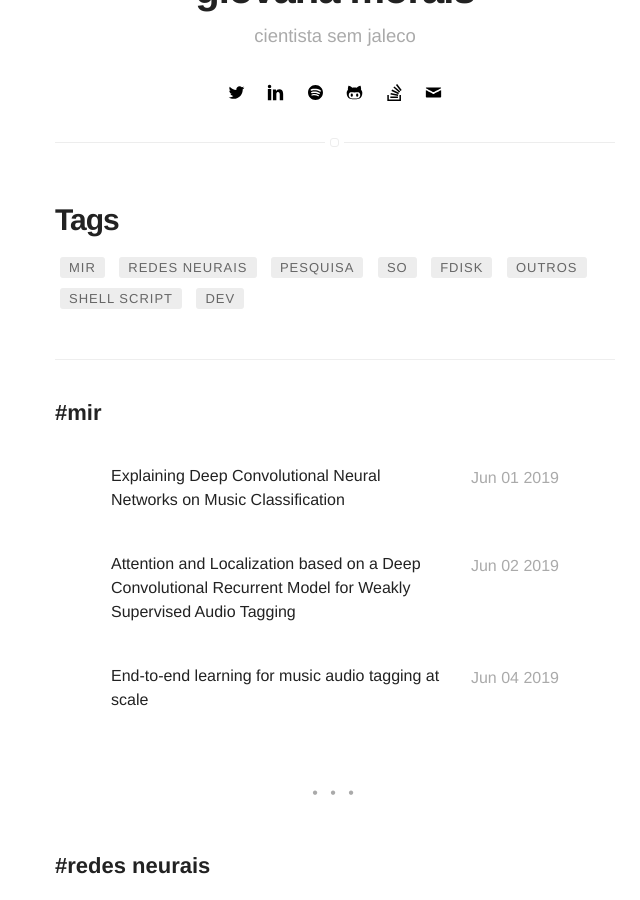
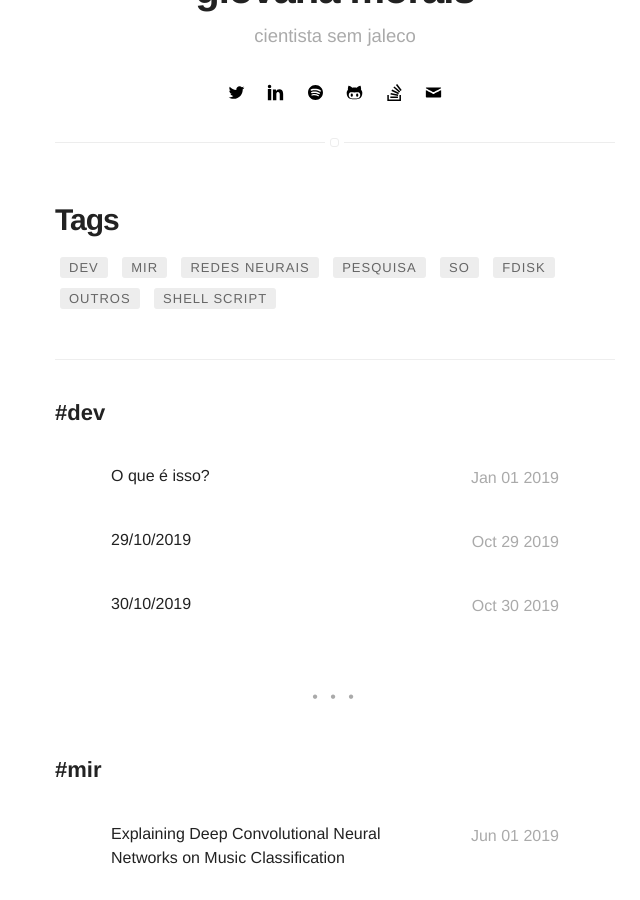
Before and after one commit to giovana-morais/giovana-morais.github.io, a Jekyll site: the page built from tags.html, in a window 1280 px wide and 900 px high, scrolled down 312 px. Shown: the whole window, without its empty margins (305-945 px from the left). Built offline with Jekyll 4.4.1, drawn with Linux system fonts in a browser that asks for light colours; some of the changed text lies outside the part shown.

Commit message:
ajustando data

```diff
--- a/_posts/2019-01-01-dev_blog_0.md
+++ b/_posts/2019-01-01-dev_blog_0.md
@@ -1,7 +1,7 @@
 ---
 title: O que é isso?
 layout: post
-date: 2019-10-30 11:28
+date: 2019-01-01 11:28
 image:
 headerImage: false
 tag: dev
```
